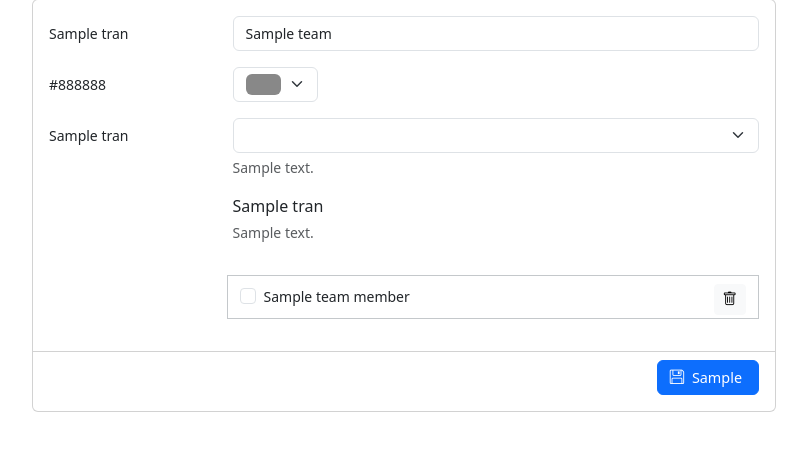
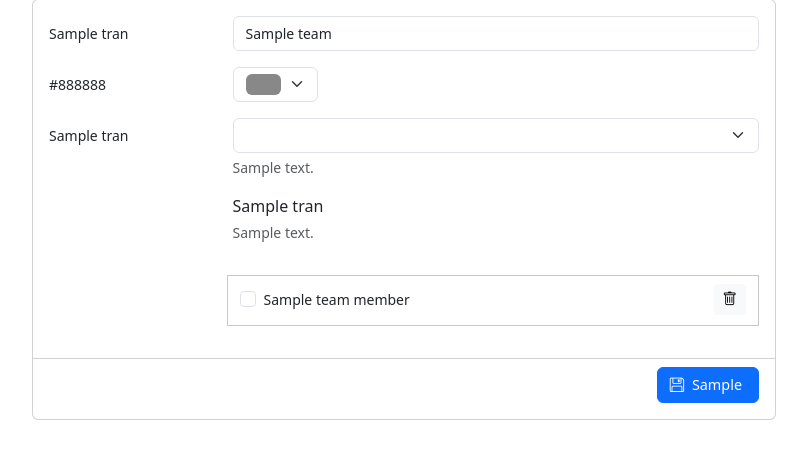
Before and after one commit to Ben0it-T/tacos, a PHP site: template templates/team-edit.html.twig in a window 1280 px wide. Shown: the part 260-719 px from the top of the page, without its empty margins (236-1043 px from the left). Run offline with PHP 8.4, Linux system fonts and the light colour scheme; the template is opened without the code that fills it: most values are stand-ins (such as "Sample title", 1, 10 or a date in 2020); some libraries are stand-ins or nearby versions.

Commit message:
fix: vertical alignment of member form items

```diff
--- a/public/js/teams.js
+++ b/public/js/teams.js
@@ -15,11 +15,11 @@ $( document ).ready(function() {
         let field = "\
         <div class=\"row mb-3 mx-0\" id=\"team_edit_form_members_"+memberId+"\">\
             <div class=\"col-sm-9 offset-sm-3 border border-secondary-subtle\">\
-                <div class=\"form-check py-2\">\
+                <div class=\"form-check py-2 d-flex align-items-center ps-0\">\
                     <input type=\"hidden\" id=\"team_edit_form_members_"+memberId+"_user\" name=\"team_edit_form[members]["+memberId+"][user]\" value=\"1\" required=\"required\">\
-                    <input class=\"form-check-input\" type=\"checkbox\" id=\"team_edit_form_members_"+memberId+"_teamlead\" name=\"team_edit_form[members]["+memberId+"][teamlead]\" value=\"1\">\
-                    <label class=\"form-check-label\" for=\"team_edit_form_members_"+memberId+"_teamlead\">"+memberName+"</label>\
-                    <button type=\"button\" class=\"btn-remove-member btn btn-light btn-sm d-inline-flex float-end \" value=\""+memberId+"\">\
+                    <input class=\"form-check-input mt-0 ms-0 me-2\" type=\"checkbox\" id=\"team_edit_form_members_"+memberId+"_teamlead\" name=\"team_edit_form[members]["+memberId+"][teamlead]\" value=\"1\">\
+                    <label class=\"form-check-label mb-0\" for=\"team_edit_form_members_"+memberId+"_teamlead\">"+memberName+"</label>\
+                    <button type=\"button\" class=\"btn-remove-member btn btn-light btn-sm d-inline-flex ms-auto\" value=\""+memberId+"\">\
                         <i class=\"bi bi-trash\"></i>\
                     </button>\
                 </div>\
--- a/templates/team-edit.html.twig
+++ b/templates/team-edit.html.twig
@@ -98,11 +98,11 @@
                     {% for member in teamMembers %}
                     <div class="row mb-3 mx-0" id="team_edit_form_members_{{ member.id }}">
                         <div class="col-sm-9 offset-sm-3 border border-secondary-subtle">
-                            <div class="form-check py-2">
+                            <div class="form-check py-2 d-flex align-items-center ps-0">
                                 <input type="hidden" id="team_edit_form_members_{{ member.id }}_user" name="team_edit_form[members][{{ member.id }}][user]" value="1" required="required">
-                                <input class="form-check-input" type="checkbox" id="team_edit_form_members_{{ member.id }}_teamlead" name="team_edit_form[members][{{ member.id }}][teamlead]" value="1" {% if member.teamlead == 1 %}checked="checked"{% endif %}>
-                                <label class="form-check-label" for="team_edit_form_members_{{ member.id }}_teamlead">{{ member.name }}</label>
-                                <button type="button" class="btn-remove-member btn btn-light btn-sm d-inline-flex float-end" value="{{ member.id }}">
+                                <input class="form-check-input mt-0 ms-0 me-2" type="checkbox" id="team_edit_form_members_{{ member.id }}_teamlead" name="team_edit_form[members][{{ member.id }}][teamlead]" value="1" {% if member.teamlead == 1 %}checked="checked"{% endif %}>
+                                <label class="form-check-label mb-0" for="team_edit_form_members_{{ member.id }}_teamlead">{{ member.name }}</label>
+                                <button type="button" class="btn-remove-member btn btn-light btn-sm d-inline-flex ms-auto" value="{{ member.id }}">
                                     <i class="bi bi-trash"></i>
                                 </button>
                             </div>
```
